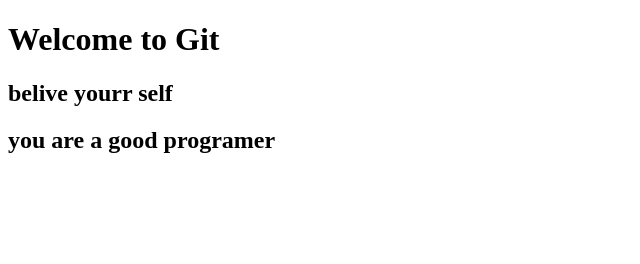
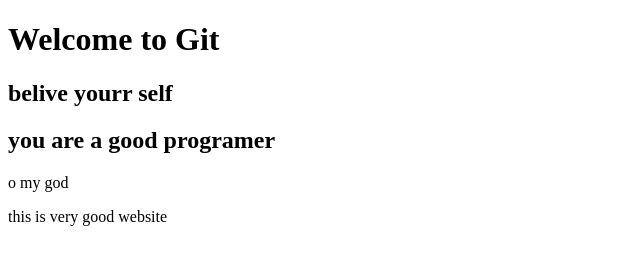
Before and after one commit to MuhammedfahisT/my_sample, a plain HTML site: page index.html in a window 1280 px wide. Shown: the whole page, without its empty margins (0-640 px from the left). Drawn offline with Linux system fonts and the light colour scheme.

Commit message:
create new commit on new branch

```diff
--- a/index.html
+++ b/index.html
@@ -9,5 +9,7 @@
     <h1>Welcome to Git</h1>
     <h2>belive yourr self</h2>
     <h2>you are a good programer</h2>
+    <p>o my god</p>
+    <span>this is very good website</span>
 </body>
 </html>
```
